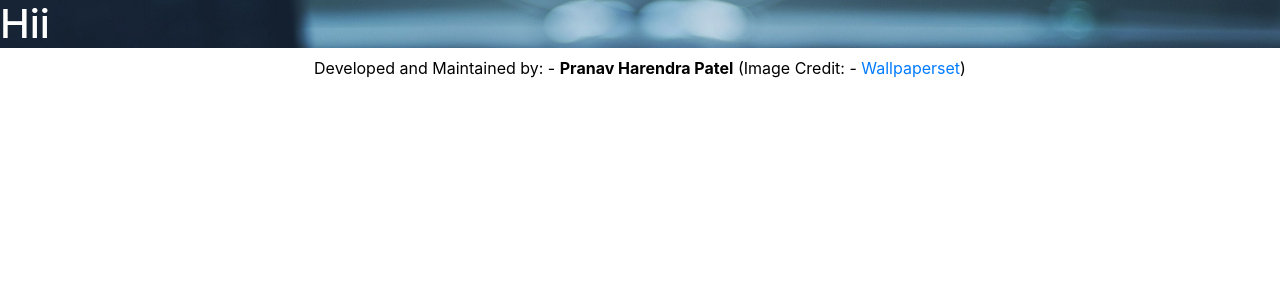
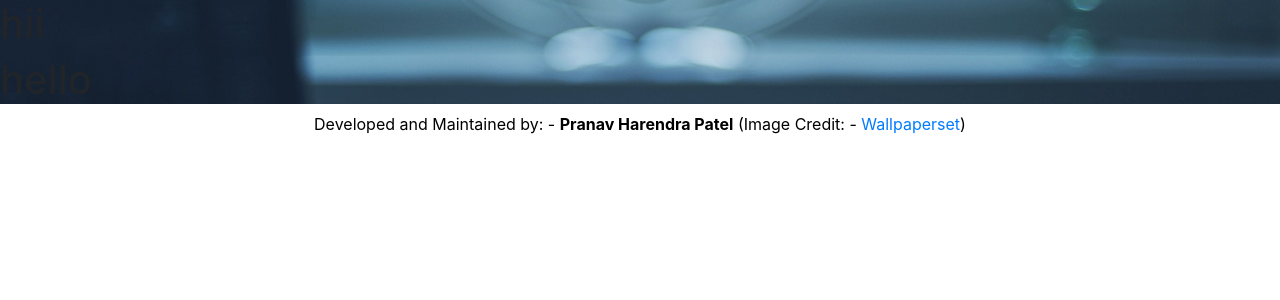
Before and after one commit to PranavPatel292/Portfolio, a React (Create React App) app: page / in a window 1280 px wide. Shown: the top 300 px of the page. Built offline with nearby package versions, Linux system fonts and the light colour scheme; the HTML template or start-up script is replaced by a standard one.

Commit message:
test commit 2

```diff
--- a/src/Header.js
+++ b/src/Header.js
@@ -11,7 +11,8 @@ function Header(){
 	return(
     <div>
     <div class="image">
-      <h1 style={{color:"white"}}>Hii</h1>
+      <h1> hii </h1>
+      <h1> hello </h1>
     </div>
     </div>
 	)
```
